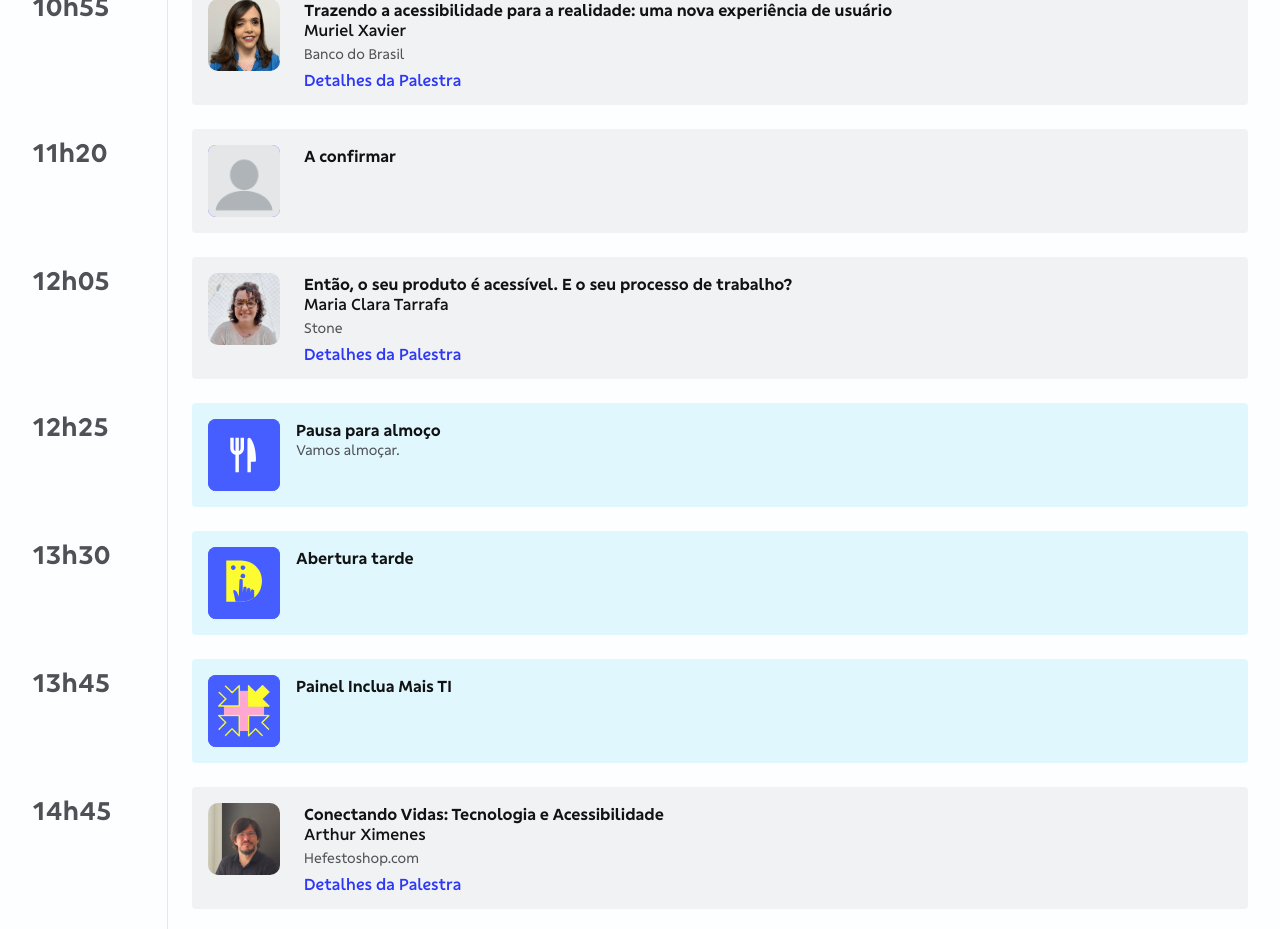
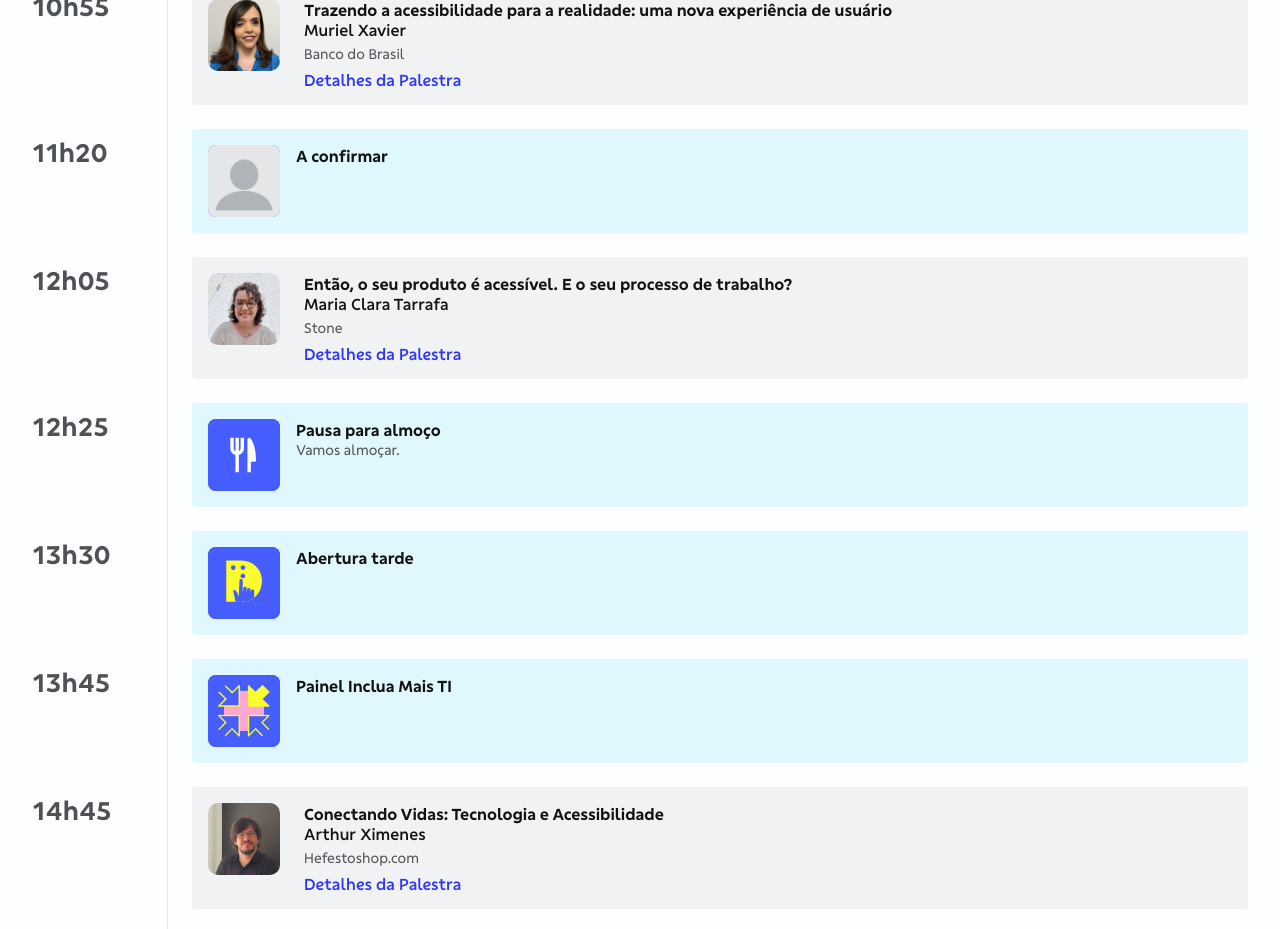
Before and after one commit to acessibilidadebb/a11yday, a React (Vite) app: page / in a window 1280 px wide. Shown: the part 1560-2489 px from the top of the page. Built offline with nearby package versions, Linux system fonts and the light colour scheme.

Commit message:
Fixing bug in mobile when confirmed is false

```diff
--- a/src/sections/schedule/components/scheduleItem.tsx
+++ b/src/sections/schedule/components/scheduleItem.tsx
@@ -90,7 +90,7 @@
       </div>
       <div
         className={`schedule-card ${
-          type === 'talk' ? 'bg-lightgray' : 'bg-lightblue'
+          type === 'talk' && confirmed ? 'bg-lightgray' : 'bg-lightblue'
         }`}
       >
         <ScheduleCardImage {...props} speakers={speakers} />
```
